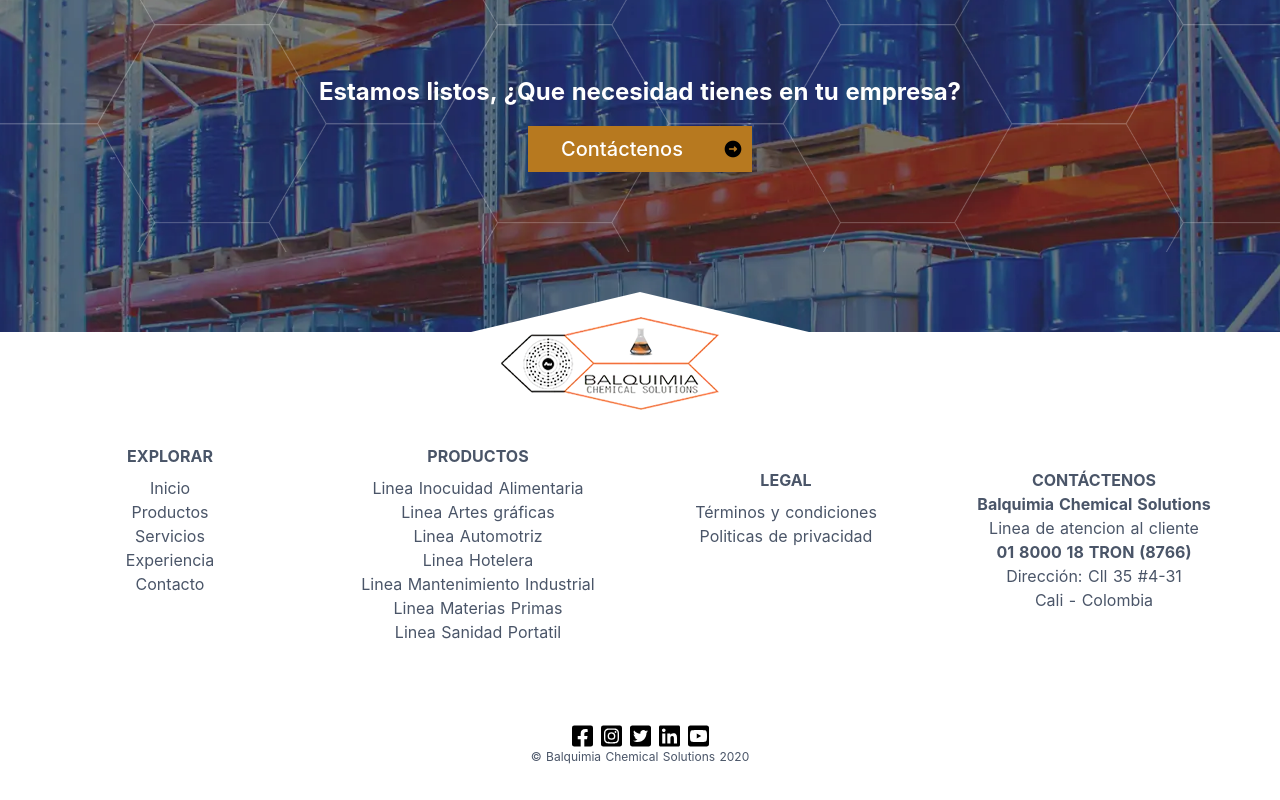
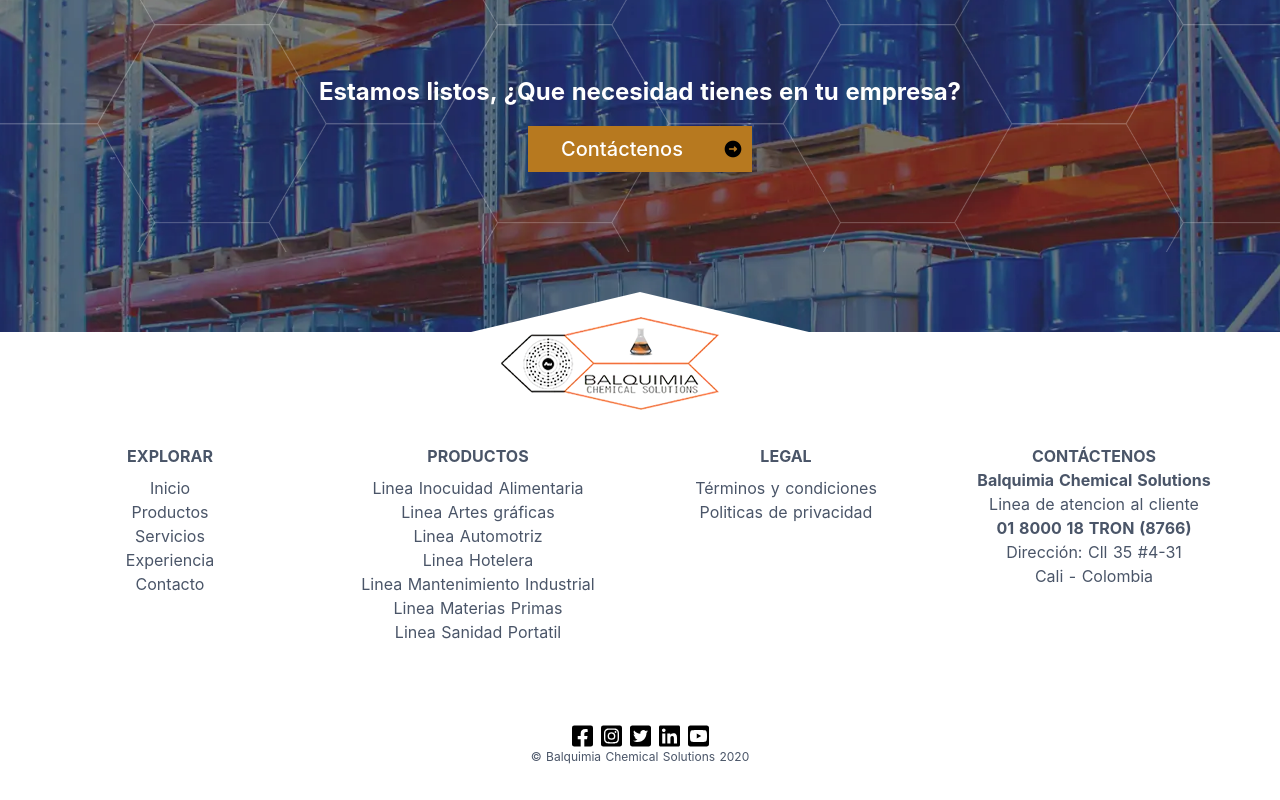
Before and after one commit to programando/Balquimia-Erp-Client-Nuxt-V.2.14.Dic.2020, a Nuxt app: page / in a window 1280 px wide. Shown: the part 4082-4882 px from the top of the page. Built offline with nearby package versions, Linux system fonts and the light colour scheme.

Commit message:
Alineación elementos footer

```diff
--- a/components/inicio/footer/footer.vue
+++ b/components/inicio/footer/footer.vue
@@ -46,7 +46,7 @@
     <div class="sm:grid sm:grid-cols-2 lg:grid-cols-4 lg:mx-4 lg:mr-8">
       <div class="text-gray-700">
         <div class="flex justify-center">
-          <h3 class="uppercase font-bold">Explorar</h3>
+          <h3 class="font-bold uppercase">Explorar</h3>
         </div>
 
 
@@ -66,7 +66,7 @@
           <nuxt-link to="/">Contacto</nuxt-link>
         </div>
       </div>
-      <div class="mt-6 sm:mt-0 text-gray-700">
+      <div class="mt-6 text-gray-700 sm:mt-0">
         <div class="flex justify-center">
           <h3 class="font-bold uppercase">Productos</h3>
         </div>
@@ -92,7 +92,7 @@
           <nuxt-link to="/">Linea Sanidad Portatil</nuxt-link>
         </div>
       </div>
-      <div class="mt-6 text-gray-700">
+      <div class="mt-2 text-gray-700 sm:mt-0">
         <div class="flex justify-center">
           <h3 class="font-bold uppercase">Legal</h3>
         </div>
@@ -103,7 +103,7 @@
           <nuxt-link to="/">Politicas de privacidad</nuxt-link>
         </div>
       </div>
-      <div class="mt-6 text-gray-700">
+      <div class="mt-6 text-gray-700 sm:mt-0">
         <div class="flex justify-center">
           <h3 class="font-bold uppercase">Contáctenos</h3>
         </div>
```
Also changed, not shown: layouts/README.md (deleted), middleware/README.md (deleted), plugins/README.md (deleted).
